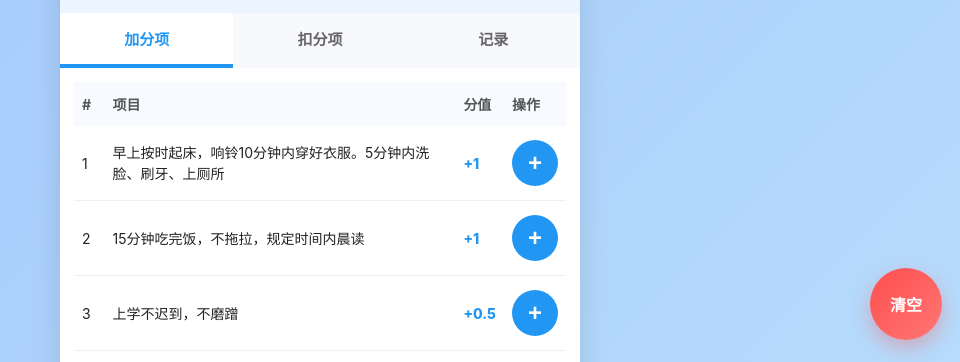
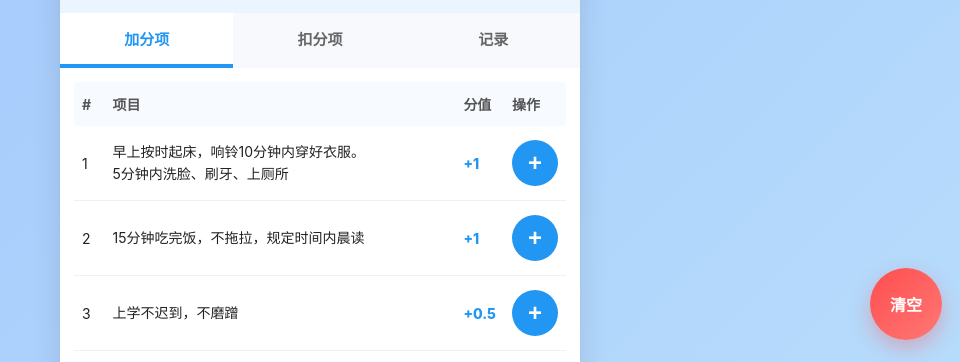
Before and after one commit to rjzms/jifenbiao, a plain HTML site: page index.html in a window 1280 px wide. Shown: the part 438-800 px from the top of the page, without its empty margins (320-1280 px from the left). Drawn offline with Linux system fonts and the light colour scheme.

Commit message:
Update item-name styles for better text handling

```diff
--- a/index.html
+++ b/index.html
@@ -138,8 +138,10 @@ td{
 }
 
 .item-name{
-	line-height:1.5;
-	word-break:break-all;
+ line-height:1.6;
+ white-space:normal;
+ word-break:keep-all;
+ overflow-wrap:anywhere;
 }
 
 .point-add{
```
